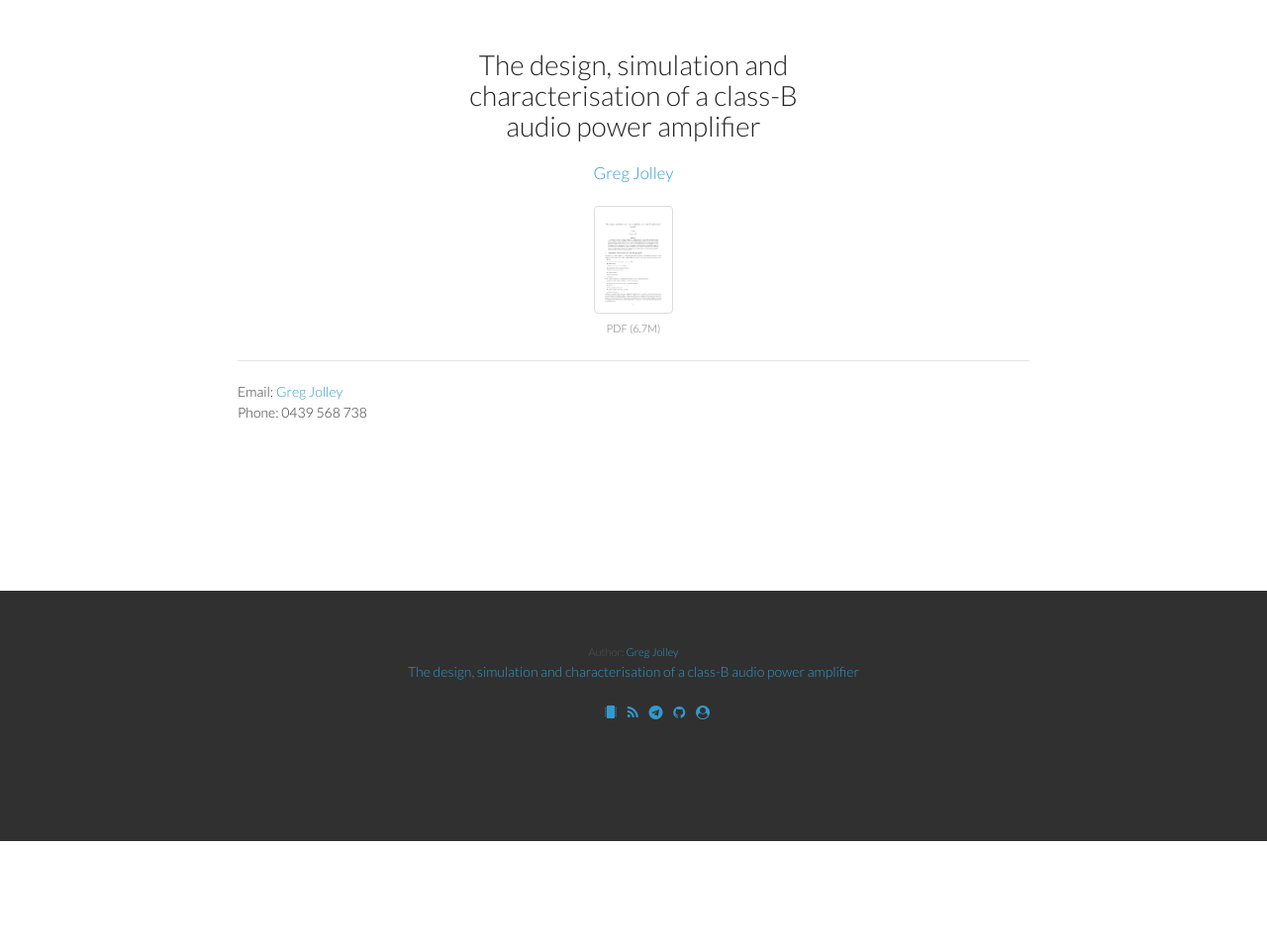
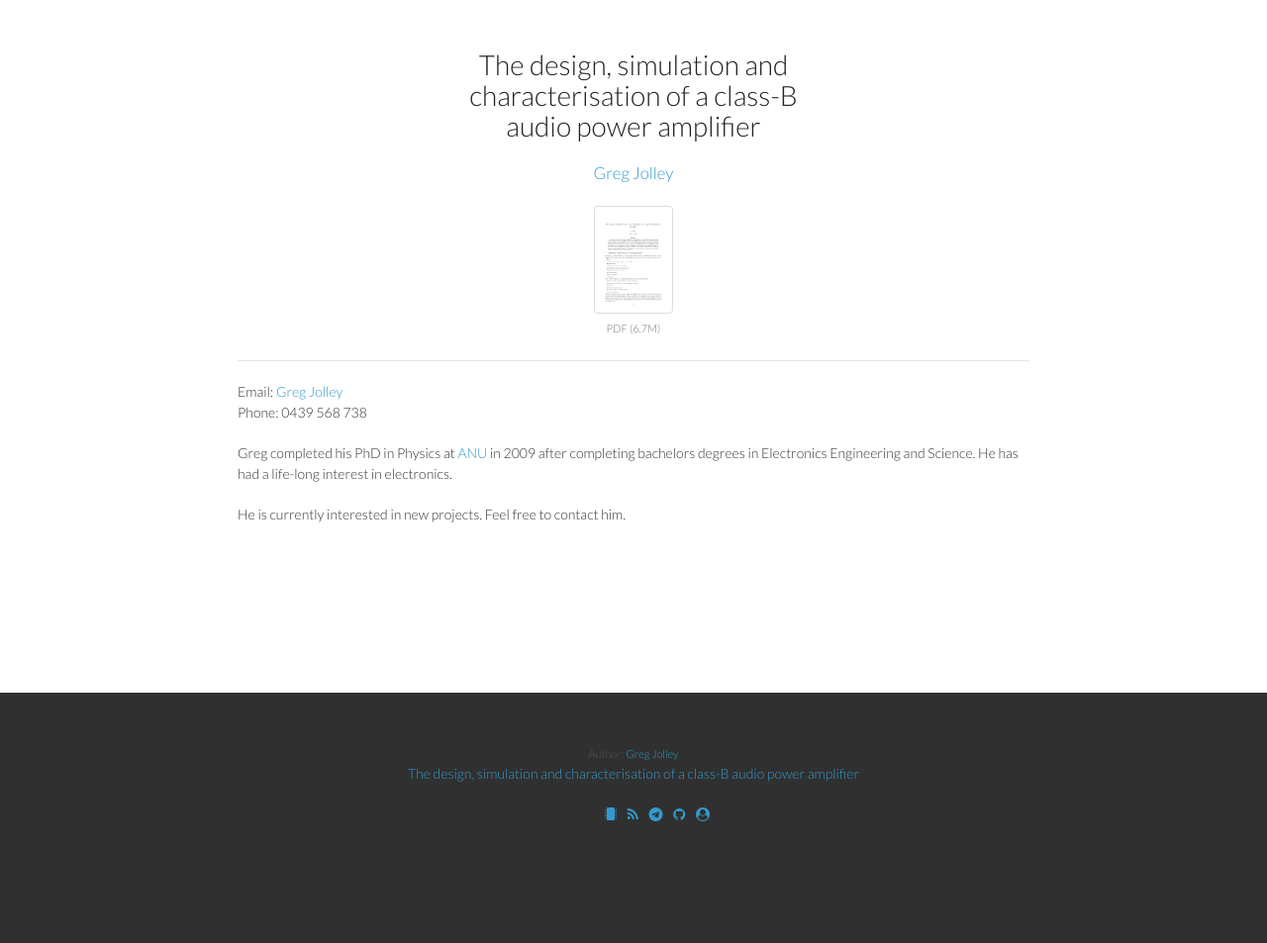
Before and after one commit to gregjolley/amplifier, a Jekyll site: the page built from about.md, in a window 1280 px wide. Shown: the whole page at 99% size. Built offline with Jekyll 4.4.1, drawn with Linux system fonts in a browser that asks for light colours; before the commit the page ends 900 px from its top, so only the background shows below that.

Commit message:
Adding about/contact details.
Simple. Will probably be changed.

```diff
--- a/about.md
+++ b/about.md
@@ -6,3 +6,8 @@ permalink: /contact/
 
 Email: <a href="mailto:greg.s.jolley@gmail.com">Greg Jolley</a>\\
 Phone: 0439 568 738
+
+
+Greg completed his PhD in Physics at <a href="https://physics.anu.edu.au/" target="_blank">ANU</a> in 2009 after completing bachelors degrees in Electronics Engineering and Science. He has had a life-long interest in electronics.
+
+He is currently interested in new projects. Feel free to contact him.
```
